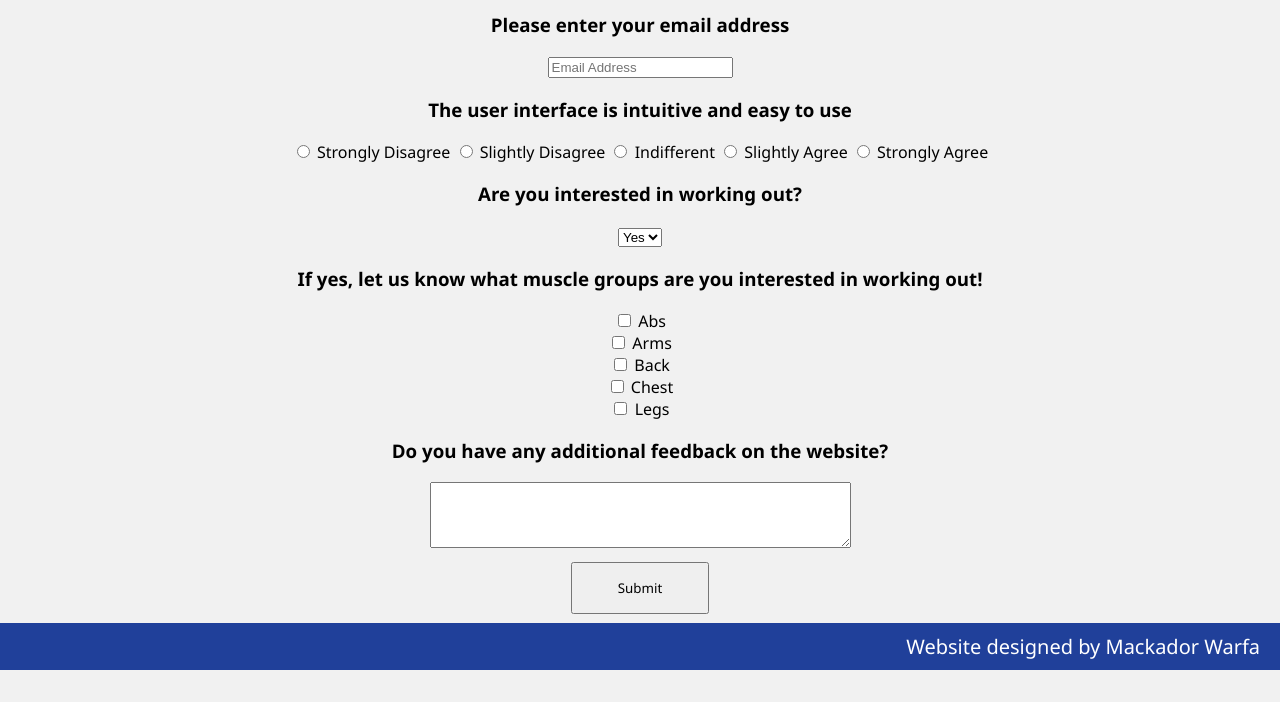
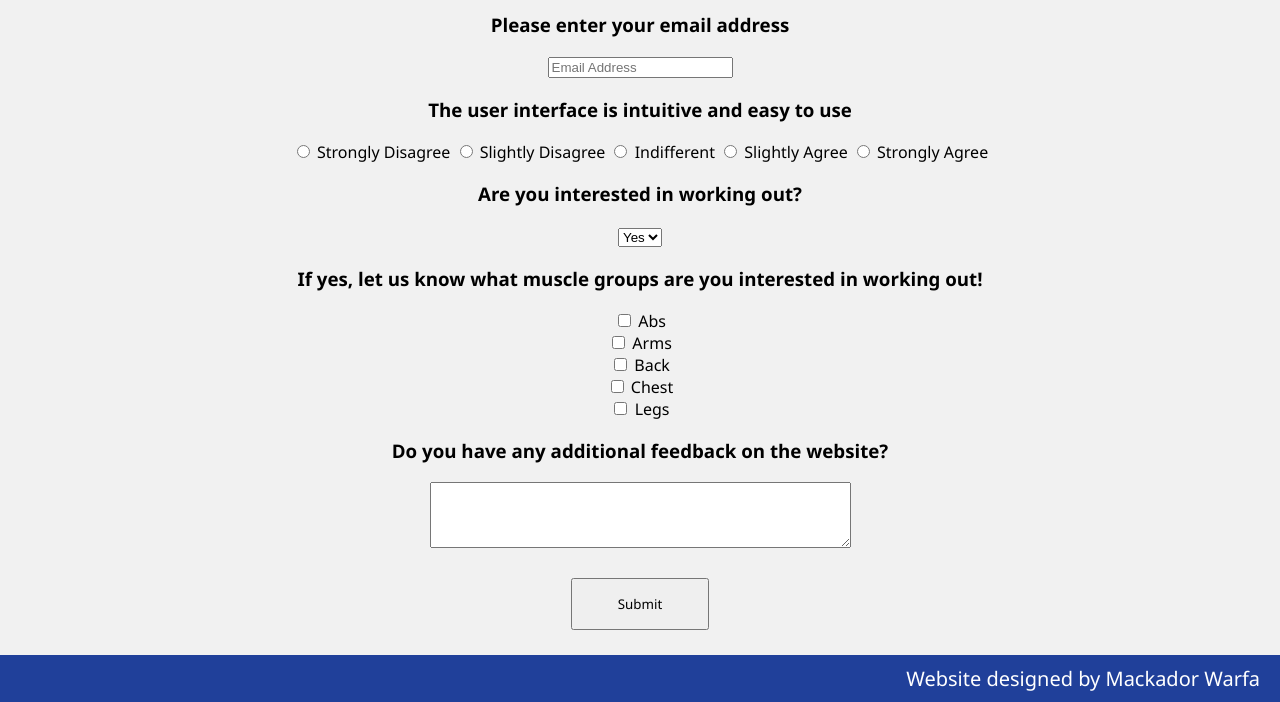
Before and after one commit to Mackador/mackador.github.io, a plain HTML site: page index.htm in a window 1280 px wide. Shown: the part 534-1236 px from the top of the page. Before the commit the page ends 1204 px from the top, so only its background shows below. Drawn offline with Linux system fonts and the light colour scheme.

Commit message:
further updates to css

```diff
--- a/style.css
+++ b/style.css
@@ -50,6 +50,6 @@ input[type=submit] {
     font-family: 'Segoe UI', Tahoma, Geneva, Verdana, sans-serif;
     padding: 15px 45px;
     text-decoration: none;
-    margin: 4px 2px;
+    margin: 20px 2px;
     cursor: pointer;
   }
```
Also changed, not shown: index.htm (line endings or trailing spaces).
